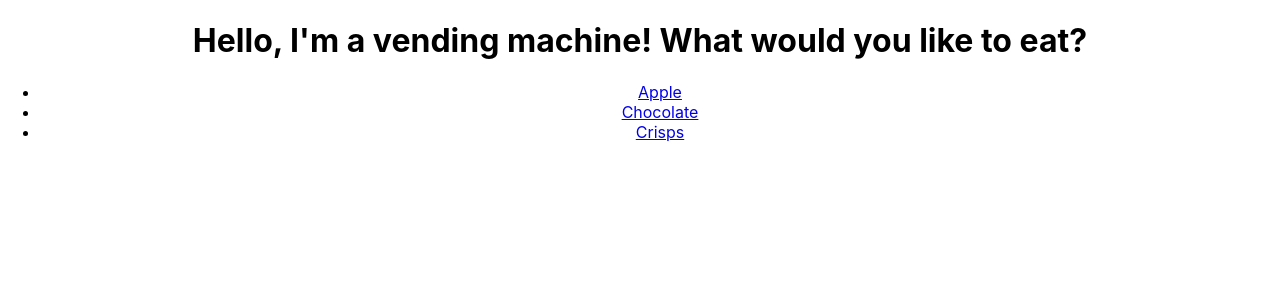
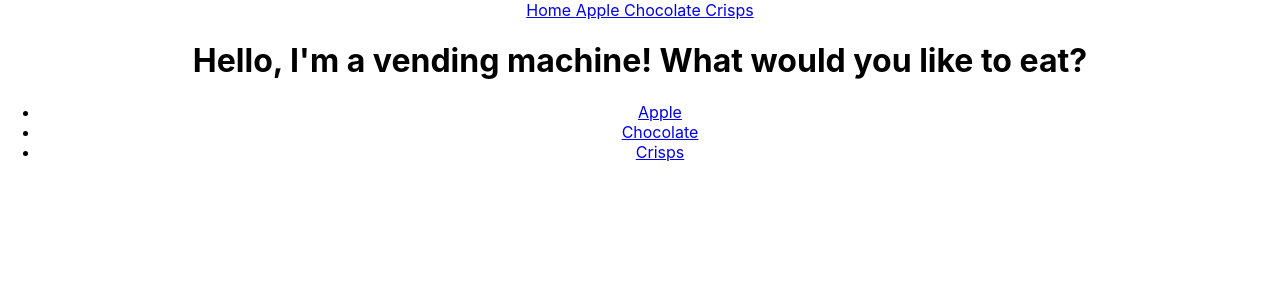
Before and after one commit to Wings30306/react-vending-machine, a React (Create React App) app in the folder vending-machine/: page / in a window 1280 px wide. Shown: the top 300 px of the page. Built offline with nearby package versions, Linux system fonts and the light colour scheme.

Commit message:
Add navbar links

```diff
--- a/vending-machine/src/App.js
+++ b/vending-machine/src/App.js
@@ -1,5 +1,5 @@
 import './App.css';
-import { Route, Switch } from "react-router-dom"
+import { Link, Route, Switch } from "react-router-dom"
 import VendingMachine from "./VendingMachine"
 import Apple from "./Apple"
 import Chocolate from "./Chocolate"
@@ -8,6 +8,12 @@ import Crisps from "./Crisps"
 function App() {
   return (
     <div className="App">
+      <nav>
+        <Link to="/">Home </Link>
+        <Link to="/apple">Apple </Link>
+        <Link to="/chocolate">Chocolate </Link>
+        <Link to="/crisps">Crisps </Link>
+      </nav>
       <Switch>
         <Route exact path='/' render={() => <VendingMachine />} />
         <Route exact path='/apple' render={() => <Apple />} />
```
